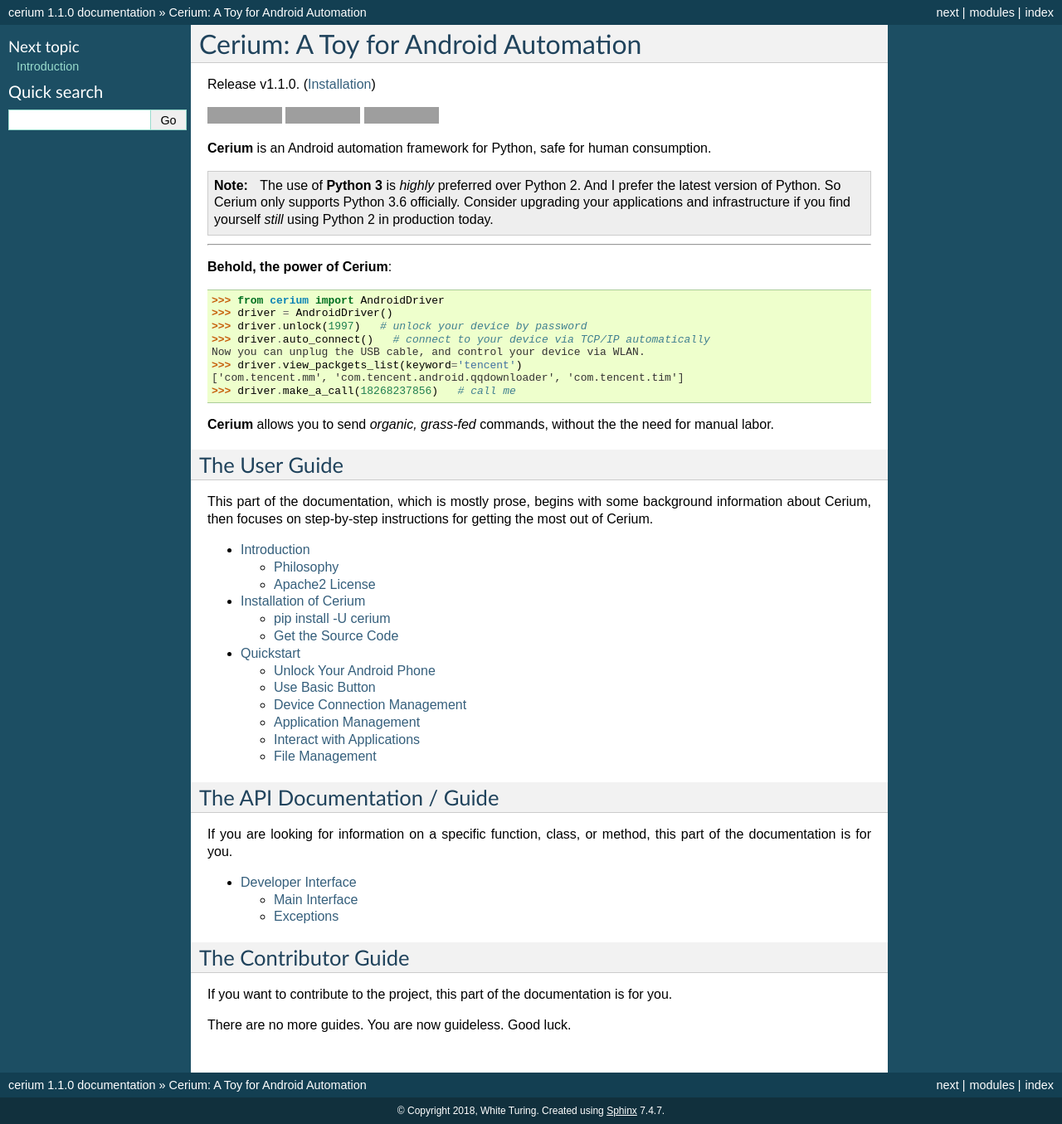
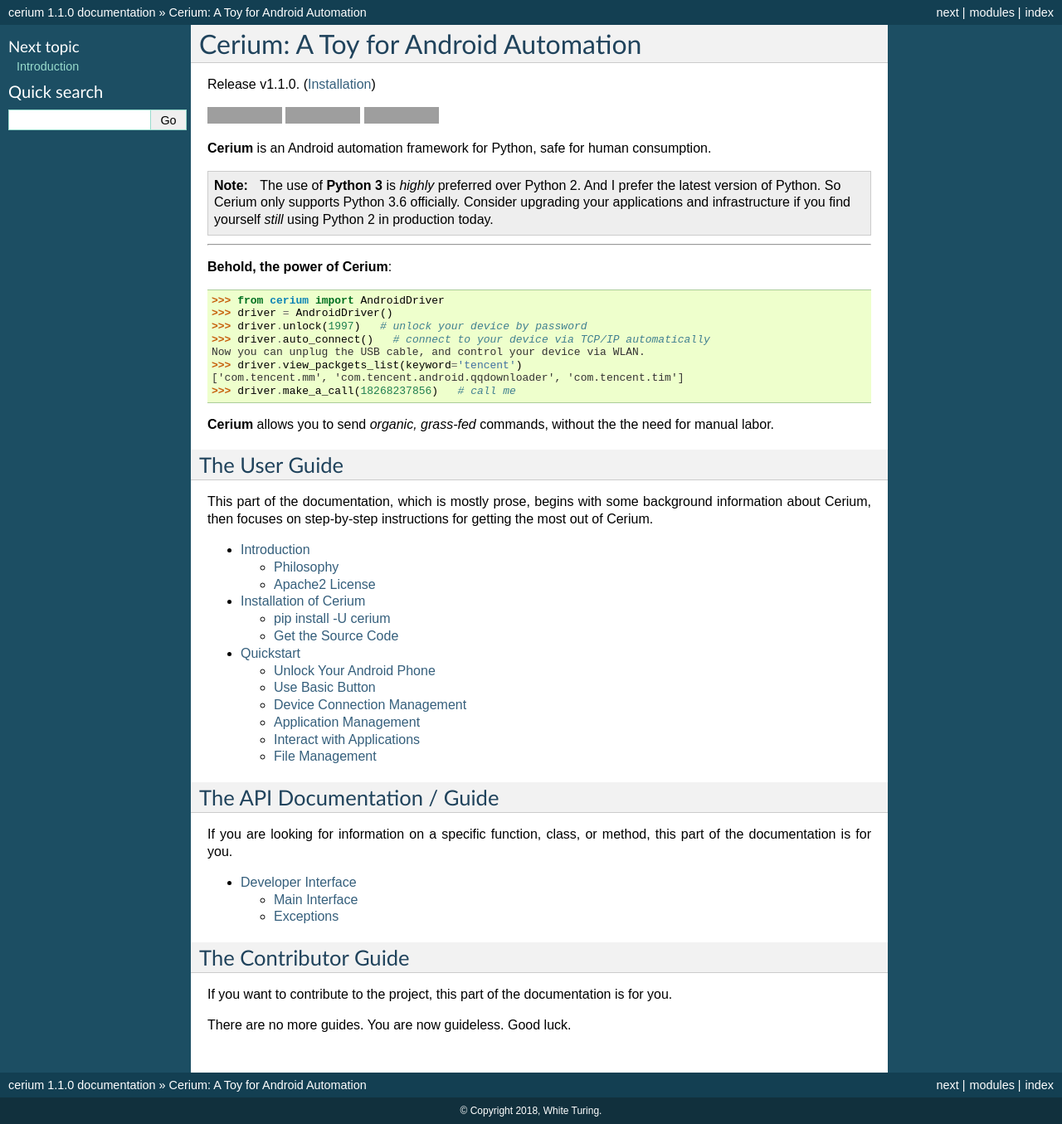
Before and after one commit to fujiawei-dev/cerium, a Sphinx documentation site: the page built from docs/index.rst, in a window 1280 px wide. Shown: the whole page at 83% size. Built offline with Sphinx 7.4.7, drawn with Linux system fonts in a browser that asks for light colours; pages that are not in the unit, such as notebooks, are missing from menus; part of the change alters nothing that is shown; grey boxes are pictures that could not be loaded.

```diff
--- a/docs/conf.py
+++ b/docs/conf.py
@@ -17,10 +17,11 @@
 # add these directories to sys.path here. If the directory is relative to the
 # documentation root, use os.path.abspath to make it absolute, like shown here.
 #
-# import os
-# import sys
-# sys.path.insert(0, os.path.abspath('.'))
+import os
+import sys
+sys.path.insert(0, os.path.abspath('..'))
 
+import cerium
 
 # -- General configuration ------------------------------------------------
 
@@ -31,7 +32,12 @@
 # Add any Sphinx extension module names here, as strings. They can be
 # extensions coming with Sphinx (named 'sphinx.ext.*') or your custom
 # ones.
-extensions = []
+extensions = [
+    'sphinx.ext.autodoc',
+    'sphinx.ext.intersphinx',
+    'sphinx.ext.todo',
+    'sphinx.ext.viewcode',
+]
 
 # Add any paths that contain templates here, relative to this directory.
 templates_path = ['_templates']
@@ -54,9 +60,9 @@ author = 'White Turing'
 # built documents.
 #
 # The short X.Y version.
-version = '1.1.0'
+version = cerium.__version__
 # The full version, including alpha/beta/rc tags.
-release = '1.1.0'
+release = cerium.__version__
 
 # The language for content autogenerated by Sphinx. Refer to documentation
 # for a list of supported languages.
@@ -68,13 +74,28 @@ language = None
 # List of patterns, relative to source directory, that match files and
 # directories to ignore when looking for source files.
 # This patterns also effect to html_static_path and html_extra_path
-exclude_patterns = ['_build', 'Thumbs.db', '.DS_Store']
+exclude_patterns = ['_build']
+
+# The reST default role (used for this markup: `text`) to use for all
+# documents.
+#default_role = None
+
+# If true, '()' will be appended to :func: etc. cross-reference text.
+add_function_parentheses = False
+
+# If true, the current module name will be prepended to all description
+# unit titles (such as .. function::).
+add_module_names = True
+
+# If true, sectionauthor and moduleauthor directives will be shown in the
+# output. They are ignored by default.
+#show_authors = False
 
 # The name of the Pygments (syntax highlighting) style to use.
 pygments_style = 'sphinx'
 
 # If true, `todo` and `todoList` produce output, else they produce nothing.
-todo_include_todos = False
+todo_include_todos = True
 
 
 # -- Options for HTML output ----------------------------------------------
@@ -88,7 +109,14 @@ html_theme = 'default'
 # further.  For a list of options available for each theme, see the
 # documentation.
 #
-# html_theme_options = {}
+html_theme_options = {
+    'show_powered_by': False,
+    'github_user': 'cerium',
+    'github_repo': 'cerium',
+    'github_banner': True,
+    'show_related': False,
+    'note_bg': '#FFF59C'
+}
 
 # Add any paths that contain custom static files (such as style sheets) here,
 # relative to this directory. They are copied after the builtin static files,
@@ -107,11 +135,19 @@ html_sidebars = {
     ]
 }
 
+# If true, links to the reST sources are added to the pages.
+html_show_sourcelink = False
+
+# If true, "Created using Sphinx" is shown in the HTML footer. Default is True.
+html_show_sphinx = False
+
+# If true, "(C) Copyright ..." is shown in the HTML footer. Default is True.
+html_show_copyright = True
 
 # -- Options for HTMLHelp output ------------------------------------------
 
 # Output file base name for HTML help builder.
-htmlhelp_basename = 'ceriumdoc'
+htmlhelp_basename = 'Ceriumdoc'
 
 
 # -- Options for LaTeX output ---------------------------------------------
@@ -148,7 +184,7 @@ latex_documents = [
 # One entry per manual page. List of tuples
 # (source start file, name, description, authors, manual section).
 man_pages = [
-    (master_doc, 'cerium', 'cerium Documentation',
+    (master_doc, 'cerium', 'Cerium Documentation',
      [author], 1)
 ]
 
@@ -159,10 +195,79 @@ man_pages = [
 # (source start file, target name, title, author,
 #  dir menu entry, description, category)
 texinfo_documents = [
-    (master_doc, 'cerium', 'cerium Documentation',
-     author, 'cerium', 'One line description of project.',
+    (master_doc, 'Cerium', 'Cerium Documentation',
+     author, 'Cerium', 'One line description of project.',
      'Miscellaneous'),
 ]
+
+# -- Options for Epub output ----------------------------------------------
+
+# Bibliographic Dublin Core info.
+epub_title = project
+epub_author = author
+epub_publisher = author
+epub_copyright = copyright
+
+# The basename for the epub file. It defaults to the project name.
+#epub_basename = project
+
+# The HTML theme for the epub output. Since the default themes are not
+# optimized for small screen space, using the same theme for HTML and epub
+# output is usually not wise. This defaults to 'epub', a theme designed to save
+# visual space.
+#epub_theme = 'epub'
+
+# The language of the text. It defaults to the language option
+# or 'en' if the language is not set.
+#epub_language = ''
+
+# The scheme of the identifier. Typical schemes are ISBN or URL.
+#epub_scheme = ''
+
+# The unique identifier of the text. This can be a ISBN number
+# or the project homepage.
+#epub_identifier = ''
+
+# A unique identification for the text.
+#epub_uid = ''
+
+# A tuple containing the cover image and cover page html template filenames.
+#epub_cover = ()
+
+# A sequence of (type, uri, title) tuples for the guide element of content.opf.
+#epub_guide = ()
+
+# HTML files that should be inserted before the pages created by sphinx.
+# The format is a list of tuples containing the path and title.
+#epub_pre_files = []
+
+# HTML files that should be inserted after the pages created by sphinx.
+# The format is a list of tuples containing the path and title.
+#epub_post_files = []
+
+# A list of files that should not be packed into the epub file.
+epub_exclude_files = ['search.html']
+
+# The depth of the table of contents in toc.ncx.
+#epub_tocdepth = 3
+
+# Allow duplicate toc entries.
+#epub_tocdup = True
+
+# Choose between 'default' and 'includehidden'.
+#epub_tocscope = 'default'
+
+# Fix unsupported image types using the Pillow.
+#epub_fix_images = False
+
+# Scale large images.
+#epub_max_image_width = 0
+
+# How to display URL addresses: 'footnote', 'no', or 'inline'.
+#epub_show_urls = 'inline'
+
+# If false, no index is generated.
+#epub_use_index = True
 
 
 from recommonmark.parser import CommonMarkParser
--- a/docs/index.rst
+++ b/docs/index.rst
@@ -74,7 +74,7 @@ If you want to contribute to the project, this part of the documentation is for
 you.
 
 .. toctree::
-   :maxdepth: 3
+   :maxdepth: 2
 
     authors
 
```
Also changed, not shown: docs/authors.rst (+3 -2 lines).
